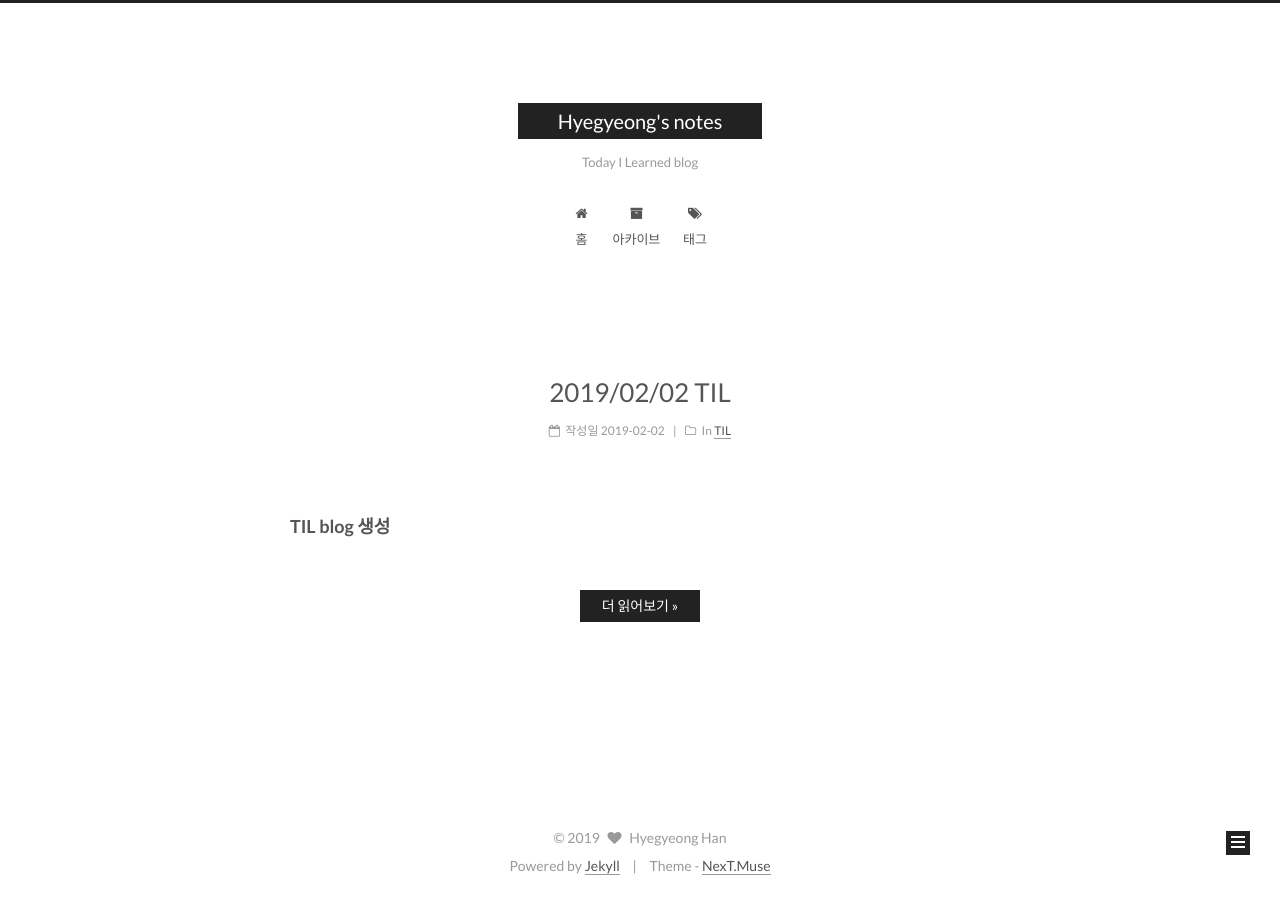
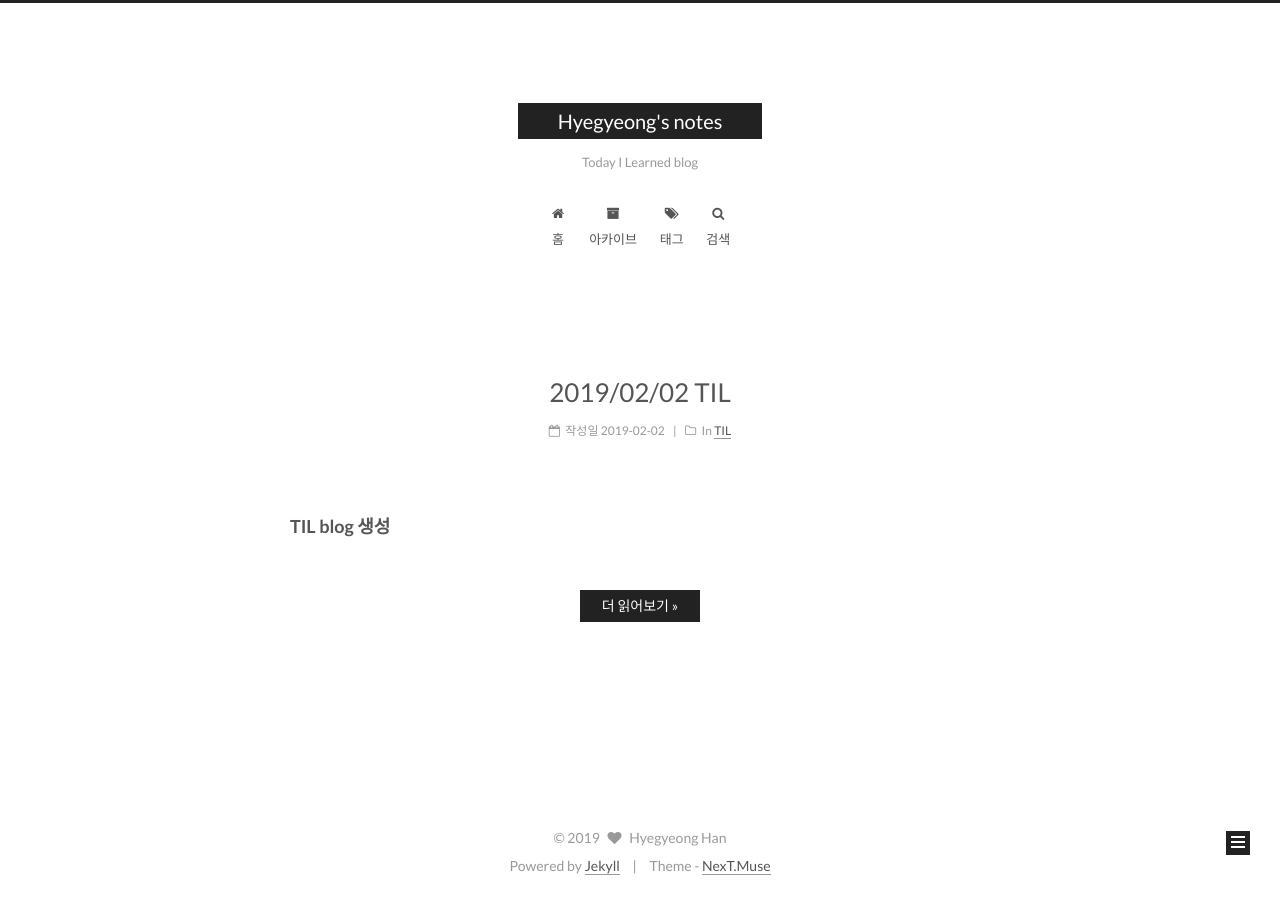
Before and after one commit to Hyegyeong310/NexT-blog, a Jekyll site: the page built from index.html, in a window 1280 px wide. Built offline with Jekyll 4.4.1, drawn with Linux system fonts in a browser that asks for light colours; the list of posts is cut into pages by our own code.

Commit message:
add search func

```diff
--- a/_config.yml
+++ b/_config.yml
@@ -86,7 +86,7 @@ plugins:
 # ---------------------------------------------------------------
 
 # Put your favicon.ico into `assets/` directory.
-favicon: /assets/favicon.ico
+favicon: ./assets/favicon.ico
 
 # Set default keywords (Use a comma to separate)
 keywords: 'Jekyll, NexT'
@@ -561,7 +561,7 @@ calendar:
 
 # Algolia Search
 algolia_search:
-  enable: false
+  enable: true
   hits:
     per_page: 10
   labels:
```
